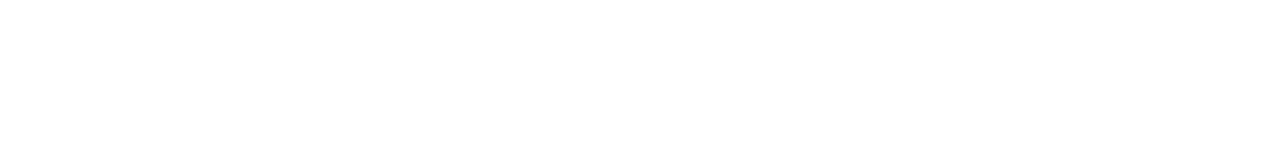
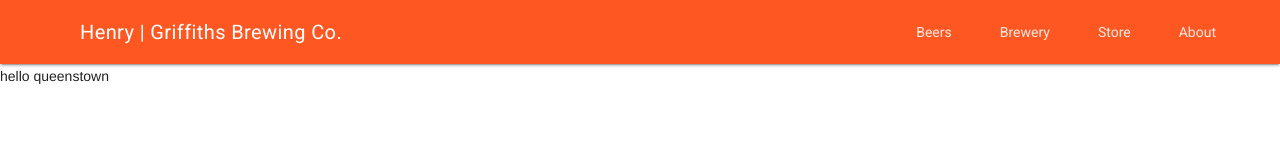
Before and after one commit to rahmona-henry/materialdesignlite, a website: page client/index.html in a window 1280 px wide. Drawn offline with nearby package versions, Linux system fonts and the light colour scheme.

Commit message:
Nav bar completed>

```diff
--- a/client/index.html
+++ b/client/index.html
@@ -1,12 +1,46 @@
 <!DOCTYPE html>
 
-<html>
+<html lang='en'>
+
 <head>
+<meta charset='utf-8'>
+<meta http-equiv-'X-UA-Compatible' content='IE=edge'>
+<meta name='description' content ='A project that uses Material Design Lite'>
+<meta name="viewport" content="width=device-width, initial-scale=1.0,minimum-scale=1.0">
+<title>MDL-Project</title>
+<link rel="stylesheet" href="https://fonts.googleapis.com/css?family=Roboto:regular,bold,italic,thin,light,bolditalic,black,medium&amp;lang=en">
 <link rel="stylesheet" href="https://fonts.googleapis.com/icon?family=Material+Icons">
-<link rel="stylesheet" href="https://code.getmdl.io/1.2.1/material.indigo-pink.min.css">
-<script defer src="https://code.getmdl.io/1.2.1/material.min.js"></script>
+<link rel="stylesheet" href="https://code.getmdl.io/1.2.1/material.deep_orange-yellow.min.css" />
 </head>
+
 <body>
+  <div class="mdl-layout mdl-js-layout mdl-layout--fixed-header">
+      <header class='mdl-layout__header'>
+        <div class='mdl-layout__header-row'>
+          <span class='mdl-layout__title'>Henry | Griffiths Brewing Co.</span>
+            <div class='mdl-layout-spacer'></div>
+              <nav class='mdl-navigation mdl-typography--body-1-force-preferred-font'>
+                <a class='mdl-navigation__link' href='#'>Beers</a>
+                <a class='mdl-navigation__link' href='#'>Brewery</a>
+                <a class='mdl-navigation__link' href='#'>Store</a>
+                <a class='mdl-navigation__link' href='#'>About</a>
+              </nav>
+            </div>
+          </header>
+          <div class='mdl-layout__drawer'>
+            <span class='mdl-layout__title'>Henry | Griffiths Brewing Co.</span>
+            <nav class='mdl-navigation mdl-typography--body-1-force-preferred-font'>
+              <a class='mdl-navigation__link' href='#'>Beers</a>
+              <a class='mdl-navigation__link' href='#'>Brewery</a>
+              <a class='mdl-navigation__link' href='#'>Store</a>
+              <a class='mdl-navigation__link' href='#'>About</a>
+             </nav>
+          </div>
+          <main class='mdl-layout__content'>
+            <p>hello queenstown</p>
+          </main>
+          <div>
 
+  <script defer src="https://code.getmdl.io/1.2.1/material.min.js"></script>
 </body>
 </html>
```
